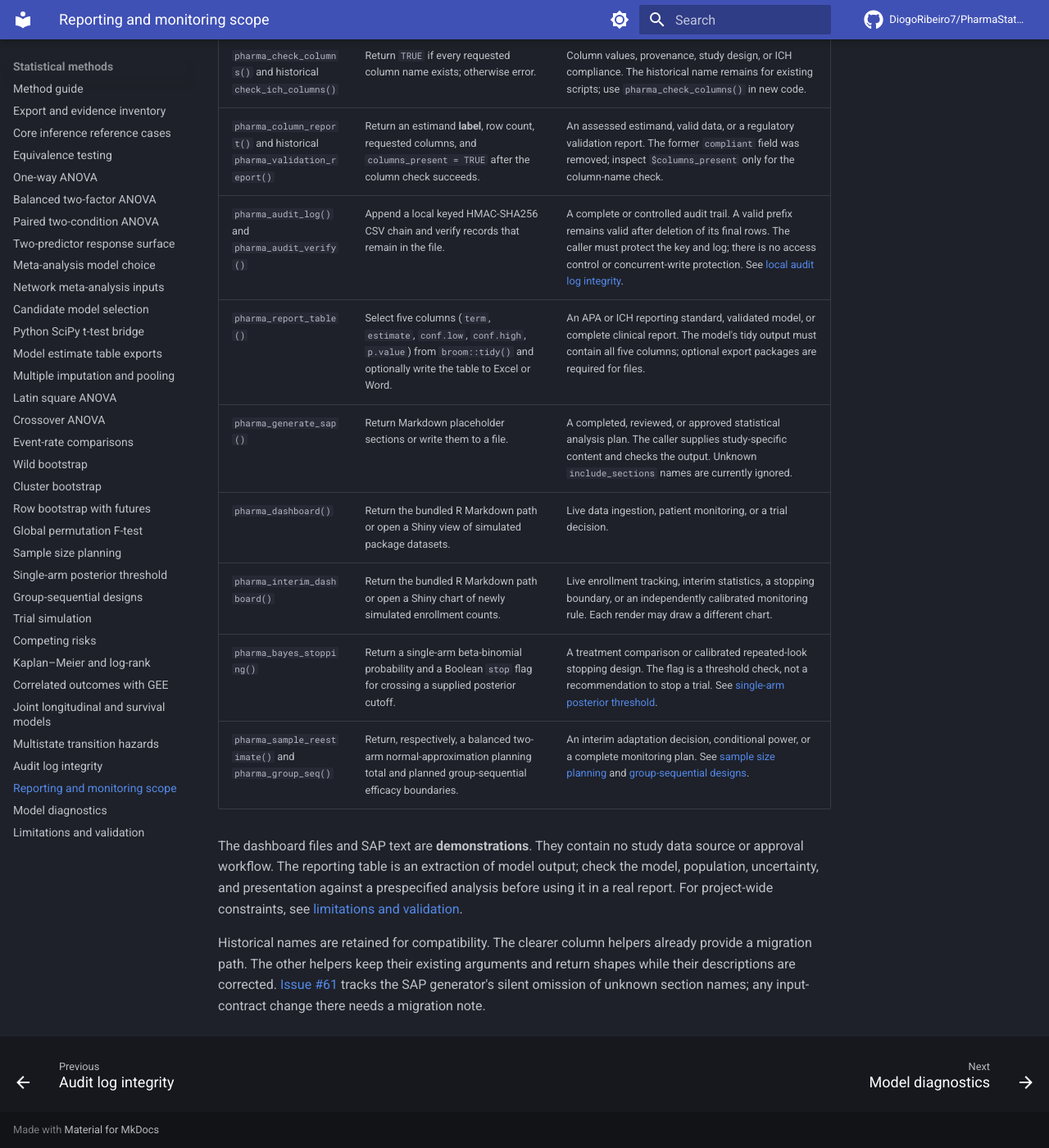
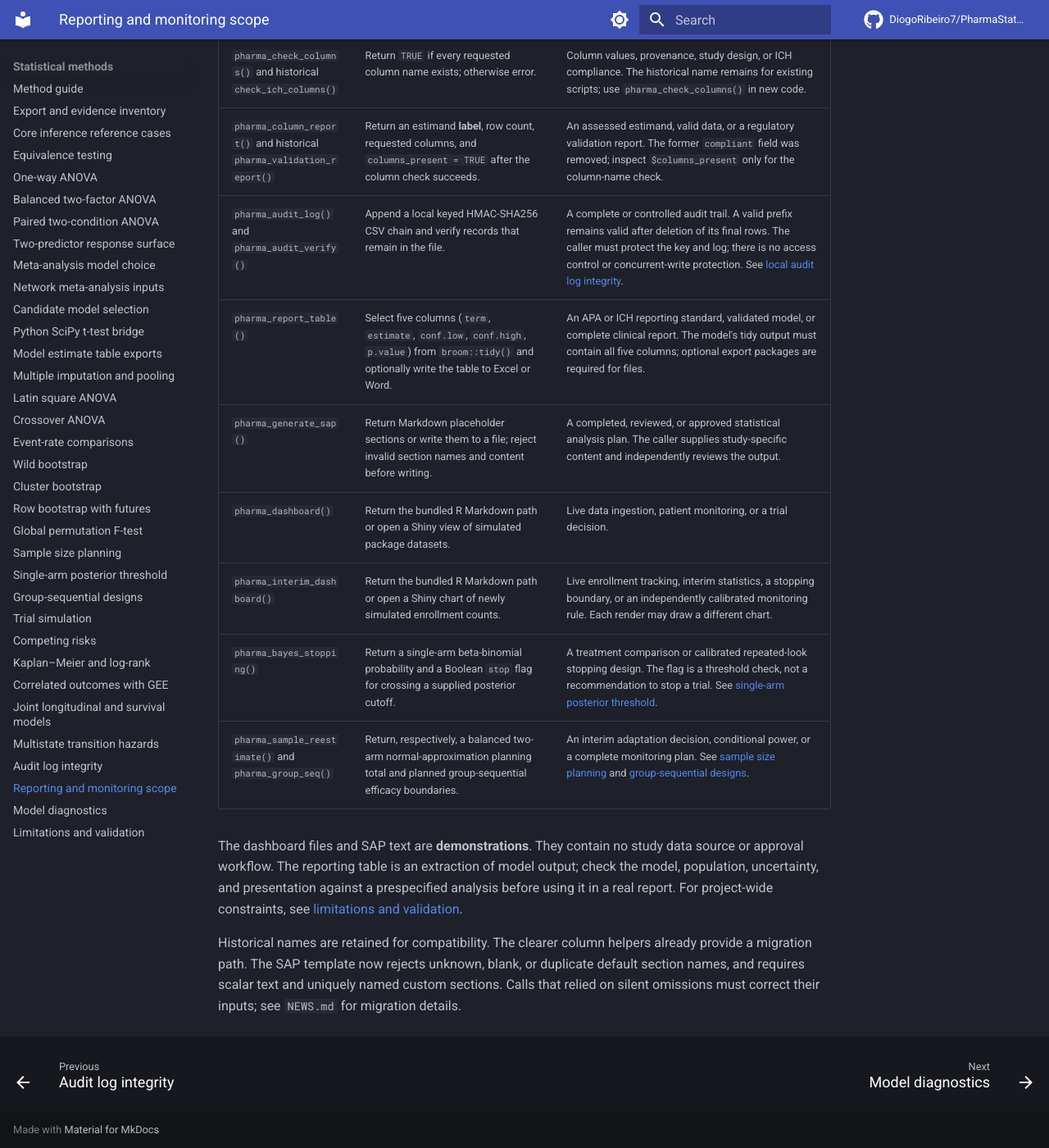
Before and after one commit to DiogoRibeiro7/PharmaStatsR, an MkDocs documentation site: the page built from docs/claims-audit.md, in a window 1280 px wide and 1400 px high, scrolled down 321 px. Shown: the whole window at 82% size. Built offline with MkDocs 1.6.1 and Material for MkDocs 9.7.7, drawn with Linux system fonts in a browser that asks for light colours; comment, search, counter and statistics services are not loaded.

Commit message:
Validate SAP template sections before writing

```diff
--- a/docs/claims-audit.md
+++ b/docs/claims-audit.md
@@ -8,7 +8,7 @@ Several historical function names refer to regulatory concepts. This page compar
 | `pharma_column_report()` and historical `pharma_validation_report()` | Return an estimand **label**, row count, requested columns, and `columns_present = TRUE` after the column check succeeds. | An assessed estimand, valid data, or a regulatory validation report. The former `compliant` field was removed; inspect `$columns_present` only for the column-name check. |
 | `pharma_audit_log()` and `pharma_audit_verify()` | Append a local keyed HMAC-SHA256 CSV chain and verify records that remain in the file. | A complete or controlled audit trail. A valid prefix remains valid after deletion of its final rows. The caller must protect the key and log; there is no access control or concurrent-write protection. See [local audit log integrity](audit-log.md). |
 | `pharma_report_table()` | Select five columns (`term`, `estimate`, `conf.low`, `conf.high`, `p.value`) from `broom::tidy()` and optionally write the table to Excel or Word. | An APA or ICH reporting standard, validated model, or complete clinical report. The model's tidy output must contain all five columns; optional export packages are required for files. |
-| `pharma_generate_sap()` | Return Markdown placeholder sections or write them to a file. | A completed, reviewed, or approved statistical analysis plan. The caller supplies study-specific content and checks the output. Unknown `include_sections` names are currently ignored. |
+| `pharma_generate_sap()` | Return Markdown placeholder sections or write them to a file; reject invalid section names and content before writing. | A completed, reviewed, or approved statistical analysis plan. The caller supplies study-specific content and independently reviews the output. |
 | `pharma_dashboard()` | Return the bundled R Markdown path or open a Shiny view of simulated package datasets. | Live data ingestion, patient monitoring, or a trial decision. |
 | `pharma_interim_dashboard()` | Return the bundled R Markdown path or open a Shiny chart of newly simulated enrollment counts. | Live enrollment tracking, interim statistics, a stopping boundary, or an independently calibrated monitoring rule. Each render may draw a different chart. |
 | `pharma_bayes_stopping()` | Return a single-arm beta-binomial probability and a Boolean `stop` flag for crossing a supplied posterior cutoff. | A treatment comparison or calibrated repeated-look stopping design. The flag is a threshold check, not a recommendation to stop a trial. See [single-arm posterior threshold](bayesian-threshold.md). |
@@ -16,4 +16,4 @@ Several historical function names refer to regulatory concepts. This page compar
 
 The dashboard files and SAP text are **demonstrations**. They contain no study data source or approval workflow. The reporting table is an extraction of model output; check the model, population, uncertainty, and presentation against a prespecified analysis before using it in a real report. For project-wide constraints, see [limitations and validation](limitations.md).
 
-Historical names are retained for compatibility. The clearer column helpers already provide a migration path. The other helpers keep their existing arguments and return shapes while their descriptions are corrected. [Issue #61](https://github.com/DiogoRibeiro7/PharmaStatsR/issues/61) tracks the SAP generator's silent omission of unknown section names; any input-contract change there needs a migration note.
+Historical names are retained for compatibility. The clearer column helpers already provide a migration path. The SAP template now rejects unknown, blank, or duplicate default section names, and requires scalar text and uniquely named custom sections. Calls that relied on silent omissions must correct their inputs; see `NEWS.md` for migration details.
```
Also changed, not shown: NEWS.md (+1 -0 lines), docs/limitations.md (+1 -1 lines), 3 other files.
